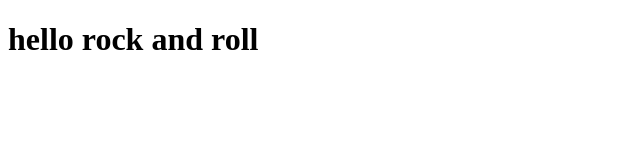
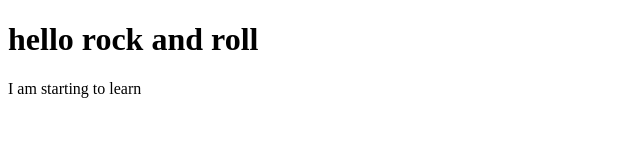
Before and after one commit to abdulbaqi/coursera-test, a plain HTML site: page site/index.html in a window 1280 px wide. Shown: the whole page, without its empty margins (0-640 px from the left). Drawn offline with Linux system fonts and the light colour scheme.

Commit message:
small change

```diff
--- a/site/index.html
+++ b/site/index.html
@@ -5,5 +5,9 @@
 </head>
 <body>
 <h1>hello rock and roll</h1>
+<p>
+
+I am starting to learn
+</p>
 </body>
 </html>
```
